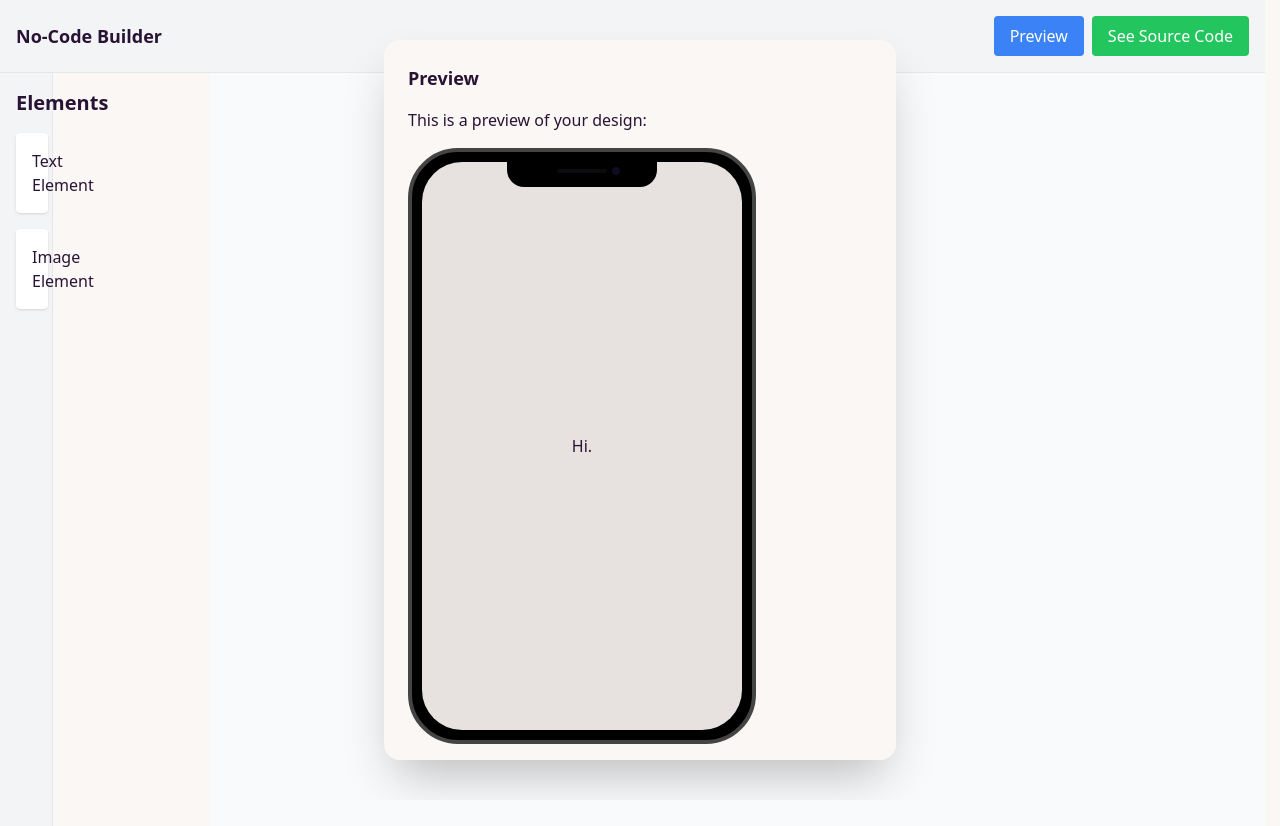
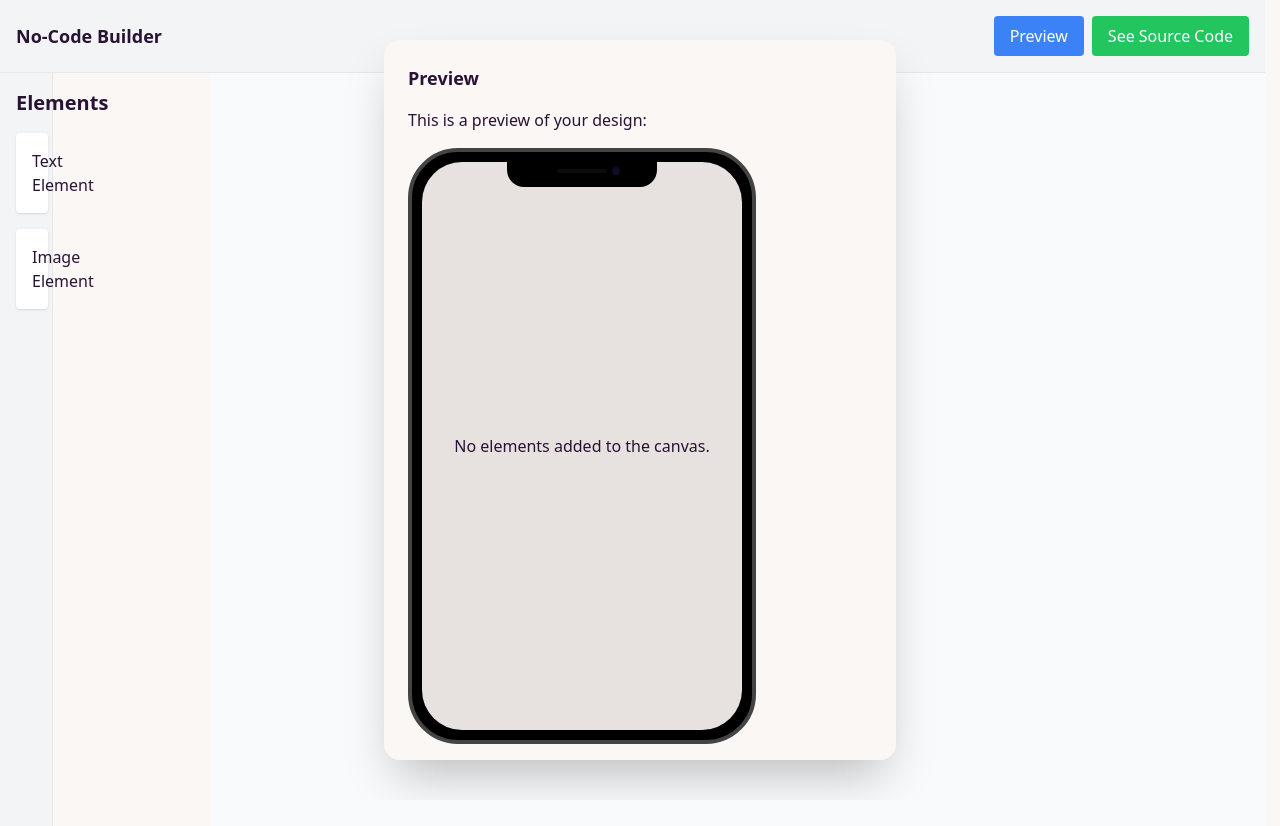
Before and after one commit to bymshihab/No-Code_Builder, a React (Create React App) app: page / in a window 1280 px wide. Both pictures are taken after a click on the button "Preview". Shown: the top 826 px of the page. Built offline with nearby package versions, Linux system fonts and the light colour scheme.

Commit message:
preview done initially

```diff
--- a/src/App.js
+++ b/src/App.js
@@ -1,12 +1,50 @@
-import React from "react";
+import React, { useState } from "react";
 import TopBar from "./components/TopBar";
 import Builder from "./components/Builder";
+import PreviewModal from "./components/PreviewModal"; // Import the PreviewModal component
 
 function App() {
+  const [elements, setElements] = useState([]); // State to hold the elements
+  const [isPreviewOpen, setPreviewOpen] = useState(false); // State for modal visibility
+
+  const handleAddText = (text, style) => {
+    setElements((prevElements) => [
+      ...prevElements,
+      { type: "text", text, style, id: prevElements.length },
+    ]);
+  };
+
+  const handleAddImage = (imageSettings) => {
+    const newElement = {
+      id: Date.now(), // Unique ID based on timestamp
+      type: "image",
+      src: imageSettings.src,
+      width: imageSettings.width,
+      height: imageSettings.height,
+      align: imageSettings.align,
+    };
+
+    setElements((prevElements) => [...prevElements, newElement]);
+  };
+
+  const openPreview = () => setPreviewOpen(true); // Function to open the preview modal
+  const closePreview = () => setPreviewOpen(false); // Function to close the preview modal
+
   return (
     <div>
-      <TopBar />
-      <Builder />
+      <TopBar onPreviewClick={openPreview} /> {/* Pass function to TopBar */}
+      <Builder
+        onAddText={handleAddText}
+        onAddImage={handleAddImage}
+        elements={elements}
+      />{" "}
+      {/* Pass props to Builder */}
+      {/* Preview Modal */}
+      <PreviewModal
+        isOpen={isPreviewOpen}
+        onClose={closePreview}
+        elements={elements} // Pass elements to PreviewModal
+      />
     </div>
   );
 }
--- a/src/components/Builder.jsx
+++ b/src/components/Builder.jsx
@@ -1,34 +1,11 @@
-import React, { useState } from "react";
+import React from "react";
 import Sidebar from "./Sidebar";
 import Canvas from "./Canvas";
 
-const Builder = () => {
-  const [elements, setElements] = useState([]);
-
-  const handleAddText = (text, style) => {
-    setElements((prevElements) => [
-      ...prevElements,
-      { type: "text", text, style, id: prevElements.length }, // Existing text handling
-    ]);
-  };
-
-  const handleAddImage = (imageSettings) => {
-    // Create a unique ID for the new image element
-    const newElement = {
-      id: Date.now(), // Unique ID based on timestamp
-      type: "image",
-      src: imageSettings.src,
-      width: imageSettings.width,
-      height: imageSettings.height,
-      align: imageSettings.align,
-    };
-
-    setElements((prevElements) => [...prevElements, newElement]);
-  };
-
+const Builder = ({ onAddText, onAddImage, elements }) => {
   return (
     <div className="flex">
-      <Sidebar onAddText={handleAddText} onAddImage={handleAddImage} />
+      <Sidebar onAddText={onAddText} onAddImage={onAddImage} />
       <Canvas elements={elements} />
     </div>
   );
--- a/src/components/PreviewModal.jsx
+++ b/src/components/PreviewModal.jsx
@@ -1,6 +1,6 @@
 import React from "react";
 
-const PreviewModal = ({ isOpen, onClose }) => {
+const PreviewModal = ({ isOpen, onClose, elements }) => {
   return (
     <dialog open={isOpen} className="modal">
       <div className="modal-box">
@@ -9,7 +9,45 @@ const PreviewModal = ({ isOpen, onClose }) => {
         <div className="mockup-phone">
           <div className="camera"></div>
           <div className="display">
-            <div className="artboard artboard-demo phone-1">Hi.</div>
+            <div className="artboard artboard-demo phone-1">
+              {elements.length === 0 ? (
+                <p>No elements added to the canvas.</p> // Message when no elements are present
+              ) : (
+                elements.map((element) => {
+                  if (element.type === "text") {
+                    return (
+                      <p
+                        key={element.id}
+                        style={{
+                          fontWeight: element.style.fontWeight,
+                          fontStyle: element.style.fontStyle,
+                          textDecoration: element.style.textDecoration,
+                          textAlign: element.style.textAlign,
+                        }}
+                      >
+                        {element.text}
+                      </p>
+                    );
+                  } else if (element.type === "image") {
+                    return (
+                      <img
+                        key={element.id}
+                        src={element.src}
+                        alt={`Preview of ${element.src}`}
+                        style={{
+                          width: element.width,
+                          height: element.height,
+                          display: "block",
+                          margin: "10px auto", // Center the image
+                          textAlign: element.align,
+                        }}
+                      />
+                    );
+                  }
+                  return null; // In case of an unexpected type
+                })
+              )}
+            </div>
           </div>
         </div>
         <div className="modal-action">
--- a/src/components/TopBar.jsx
+++ b/src/components/TopBar.jsx
@@ -1,25 +1,16 @@
-import React, { useState } from "react";
-import PreviewModal from "./PreviewModal"; // Adjust the import path as necessary
+import React from "react";
 
-const TopBar = () => {
-  const [isPreviewOpen, setPreviewOpen] = useState(false);
-
-  const openPreview = () => setPreviewOpen(true);
-  const closePreview = () => setPreviewOpen(false);
-
+const TopBar = ({ onPreviewClick }) => {
   return (
     <div className="flex justify-between items-center p-4 bg-gray-100 border-b">
       <h1 className="text-lg font-bold">No-Code Builder</h1>
       <div>
         <button
           className="bg-blue-500 text-white px-4 py-2 rounded mr-2"
-          onClick={openPreview}
+          onClick={onPreviewClick} // Call the passed function
         >
           Preview
         </button>
-
-        {/* Preview Modal */}
-        <PreviewModal isOpen={isPreviewOpen} onClose={closePreview} />
 
         <button className="bg-green-500 text-white px-4 py-2 rounded">
           See Source Code
```
